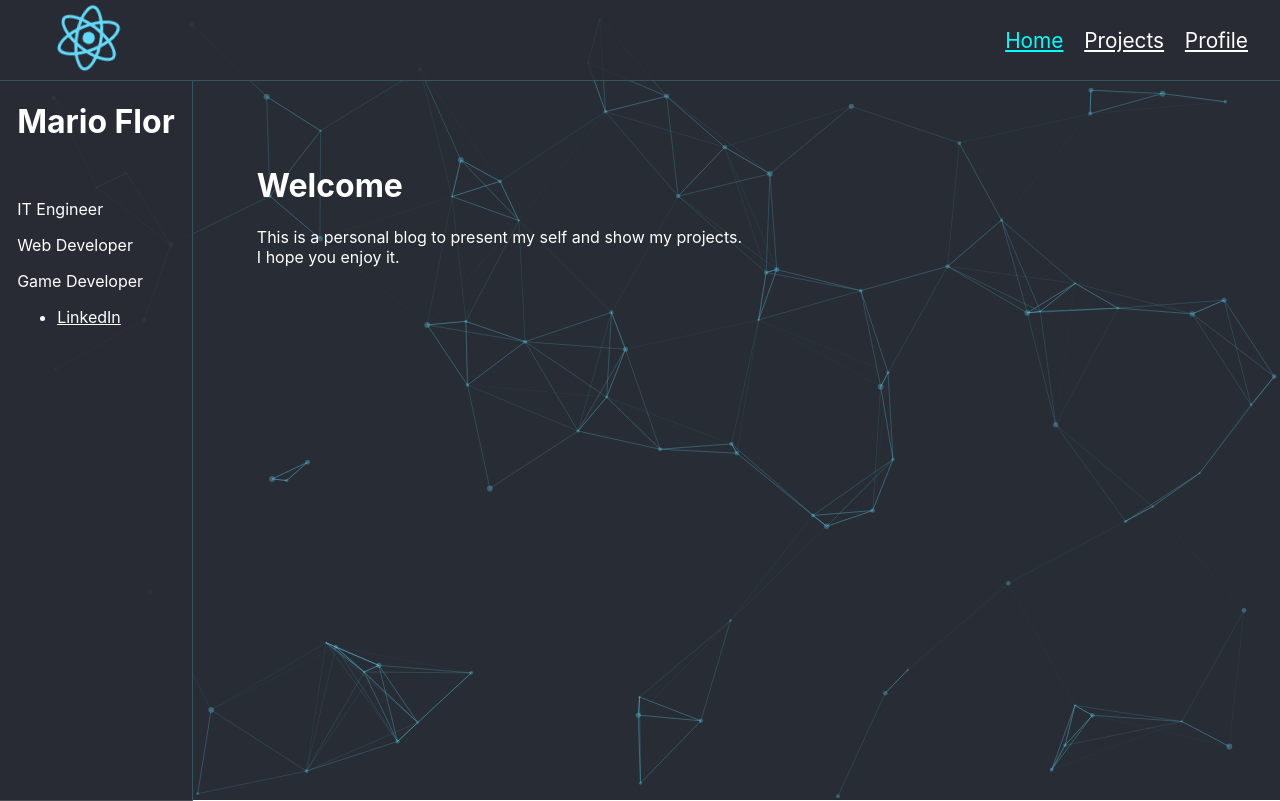
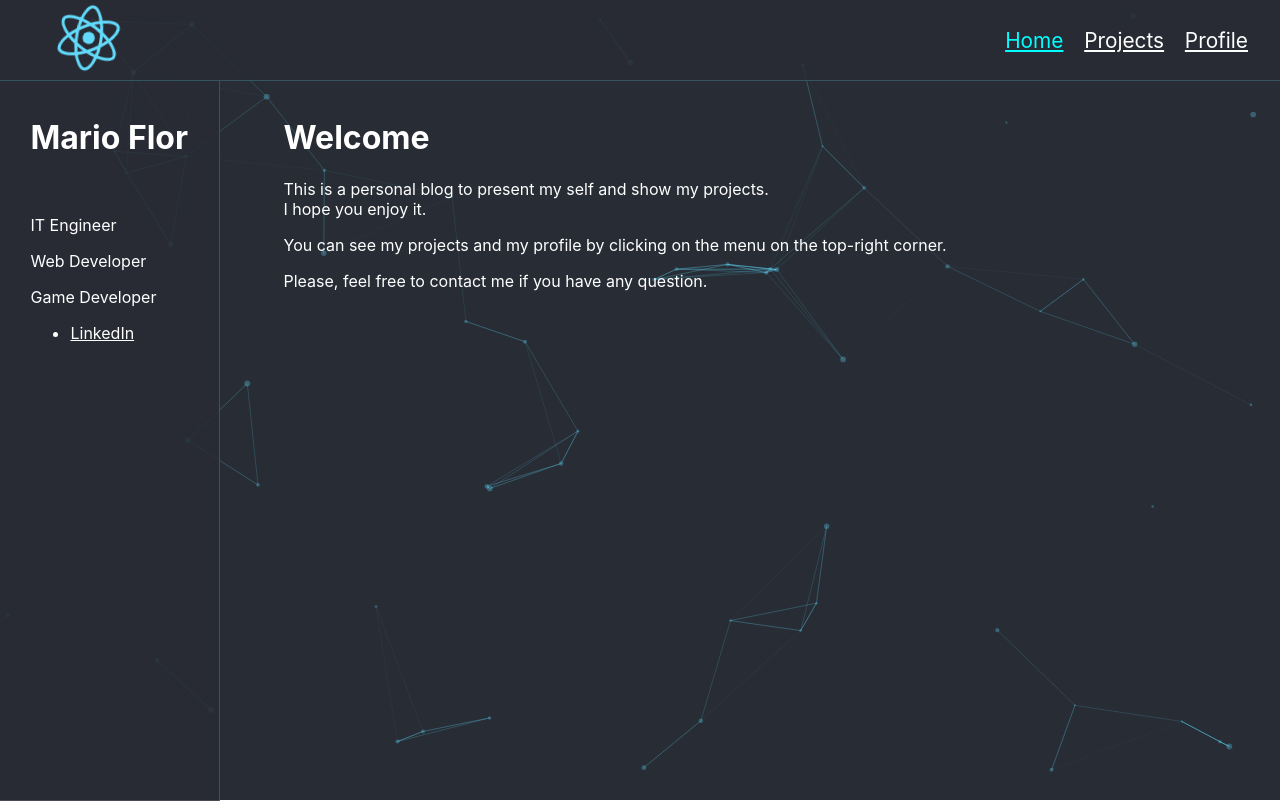
Before and after one commit to ObliMario/mario-flor-dev, a React (Create React App) app: page / in a window 1280 px wide. Built offline with nearby package versions, Linux system fonts and the light colour scheme.

Commit message:
Cambios de estilo

```diff
--- a/src/App.js
+++ b/src/App.js
@@ -1,4 +1,5 @@
-import "./App.css";
+import "./Style.css";
+import "./StyleMedia.css";
 import { HashRouter, Route, Routes } from "react-router-dom";
 import { HomePage } from "./HomePage";
 import { BlogPage } from "./BlogPage";
--- a/src/Container.js
+++ b/src/Container.js
@@ -46,7 +46,7 @@ function Container({ children }) {
                   enable: true,
                   mode: "repulse",
                 },
-                resize: false,
+                resize: true,
               },
               modes: {
                 push: {
@@ -87,7 +87,7 @@ function Container({ children }) {
                   enable: true,
                   area: 800,
                 },
-                value: 80,
+                value: 50,
               },
               opacity: {
                 value: 0.3,
--- a/src/HomePage.js
+++ b/src/HomePage.js
@@ -10,7 +10,12 @@ function HomePage() {
         This is a personal blog to present my self and show my projects.
         <br />I hope you enjoy it.
       </p>
-
+      <p>
+        You can see my projects and my profile by clicking on the menu on the top-right corner.
+      </p>
+      <p>
+        Please, feel free to contact me if you have any question.
+      </p>
     </Container>
   );
 }
--- a/src/LeftBar.js
+++ b/src/LeftBar.js
@@ -34,6 +34,10 @@ datas.push({
   slug: "https://www.linkedin.com/in/mario-flor-7a94bb221/",
 });
 /* datas.push({
+  title: "Email",
+  slug: "mailto:mariofrancisco4d@gmail.com",
+}); */
+/* datas.push({
   title: "Twitter",
   slug: "https://twitter.com/MarioFlorDev",
 }); */
--- a/src/ProfilePage.js
+++ b/src/ProfilePage.js
@@ -6,11 +6,18 @@ function ProfilePage() {
     <Container>
       <h1>Mario Flor Peñafiel</h1>
       {/* Load image from s3 */}
-      <img
-        src="https://marioflordev.s3.us-west-2.amazonaws.com/cdimage+(3).jfif"
-        alt="ProfilePicture"
-        width="200"
-      />
+      <div className="profilePic">
+        <img
+          src="https://marioflordev.s3.us-west-2.amazonaws.com/cdimage+(3).jfif"
+          alt="ProfilePicture"
+          width="200"
+        />
+        <div className="tool-tip">
+          <p> This image has been uploaded to s3</p>
+        </div >
+      </div>
+
+      <p> mail: mariofrancisco4d@gmail.com </p>
       <p>
         I am an IT engineer and I have been working as web developer since 2020.
       </p>
--- a/src/App.css
+++ b/src/Style.css
@@ -72,6 +72,7 @@
 /* Left Bar */
 
 .LeftBar {
+  padding: 1em;
   width: 20vw;
   display: flex;
   align-items: center;
@@ -92,7 +93,7 @@
 
 .RightBar {
   width: 100%;
-  padding: 4em;
+  padding: 1em 4em;
   color: #ffffff;
 }
 
@@ -145,3 +146,37 @@
   margin-bottom: 2em;
   display: none;
 }
+
+.tool-tip{
+  z-index: 1;
+  pointer-events: none;
+  user-select: none;
+
+  box-shadow: #282c34;
+  padding: 1em;
+  font-size: 0.8em;
+  border-radius: 8px;
+
+  opacity: 0;
+  transition: opacity 0.3s;
+
+  background-color: var(--color-primary-dark-fade);
+  color: var(--color-primary-light);
+
+}
+
+:has(> .tool-tip) {
+  position: relative;
+}
+
+:has(> .tool-tip):hover .tool-tip {
+  opacity: 1;
+}
+
+.profilePic {
+  text-align: center;
+}
+
+.profilePic img{
+  border-radius: 4px;
+}
--- /dev/null
+++ b/src/StyleMedia.css
@@ -0,0 +1,11 @@
+/* Style when screen is for a phone */
+
+@media screen and (max-width: 600px) {
+  .LeftBar {
+    display: none;
+  }
+  .RightBar{
+    padding: 1em;
+  }
+
+}
```
